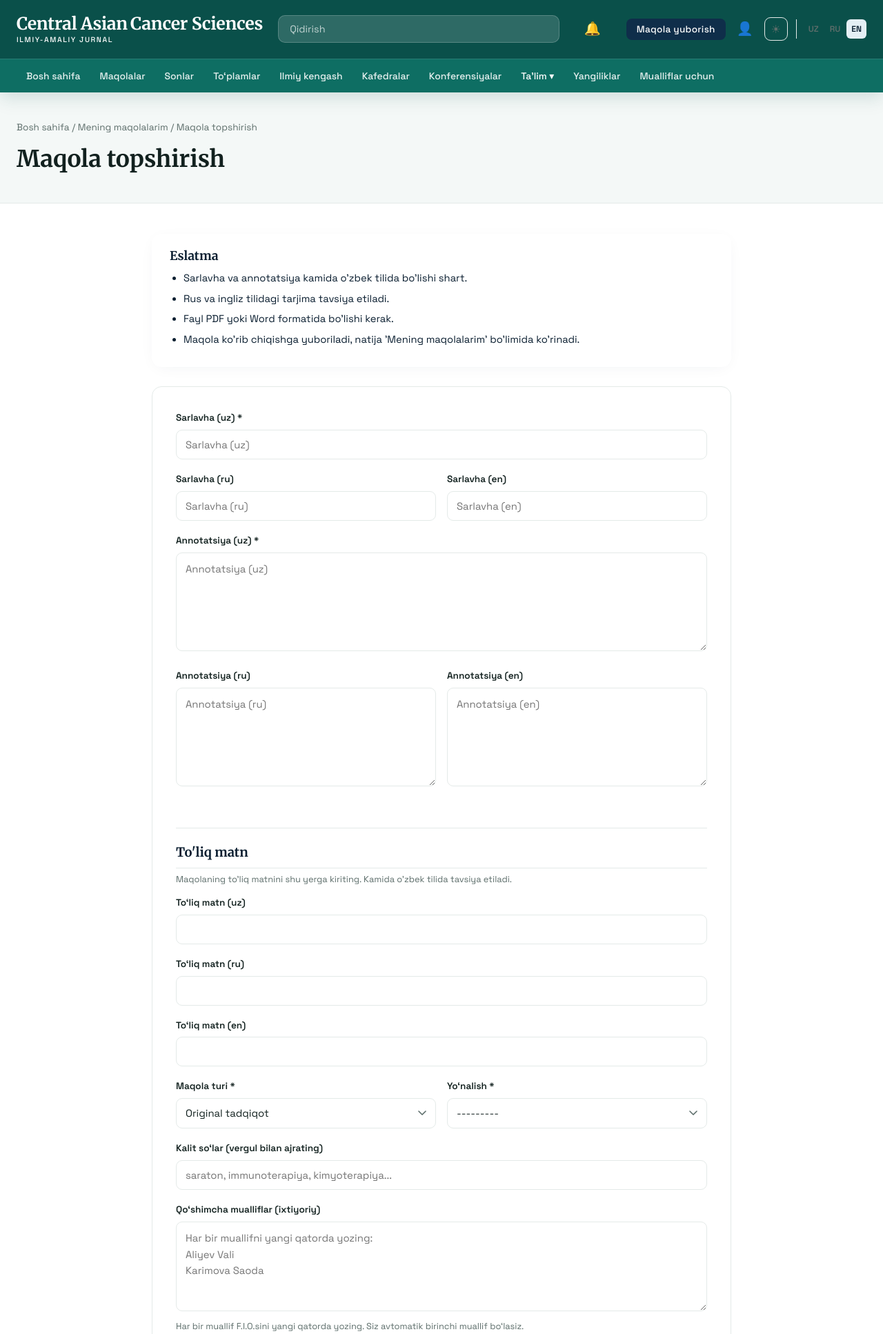
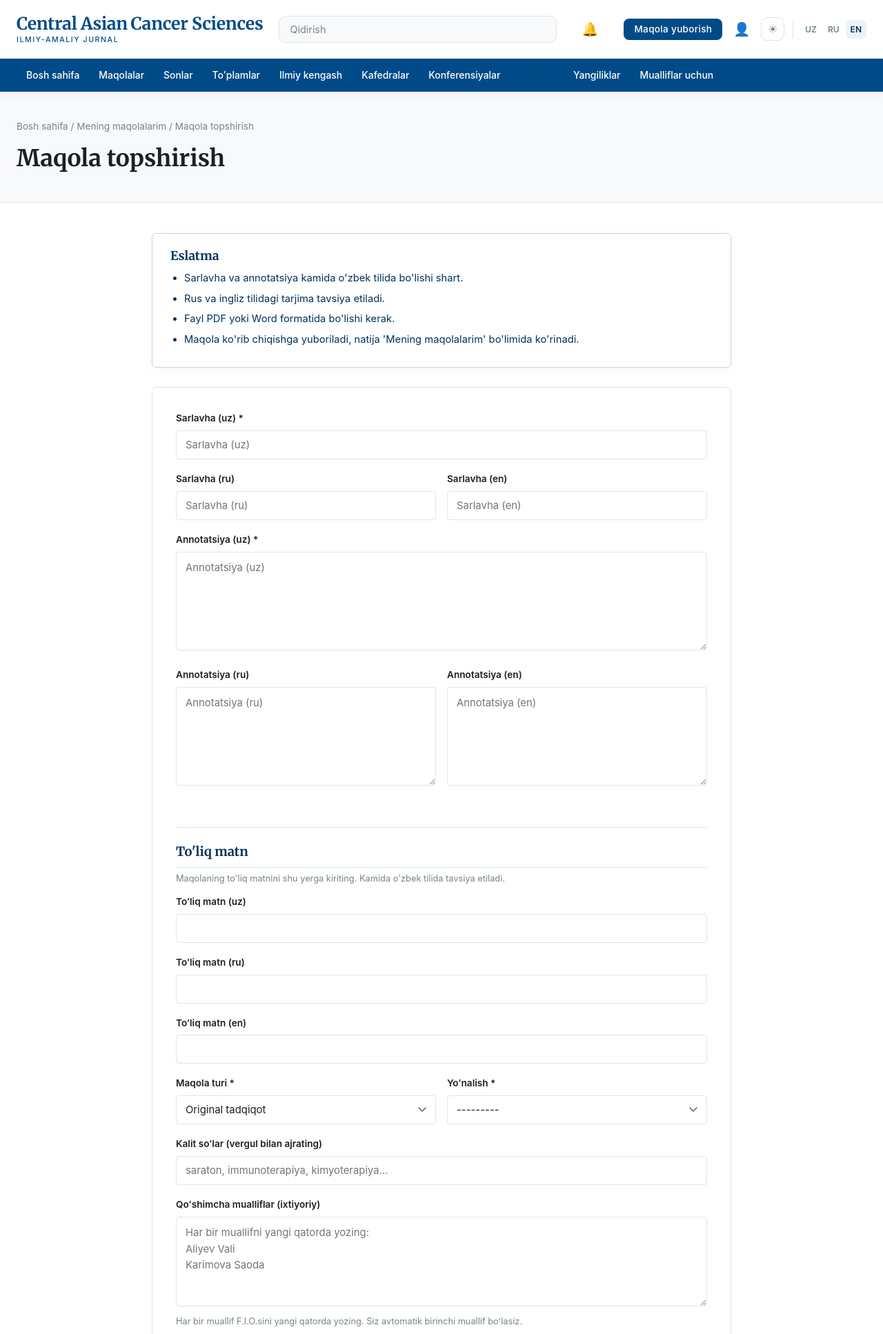
Before and after one commit to KarimovProject/Journal_cancercenter, a Django app: page /ilm-fan/maqola-yuborish/ in a window 1280 px wide. Shown: the top 1934 px of the page at 69% size. Run offline with Django 5.2, Linux system fonts and the light colour scheme; the visitor is signed in with stand-in values (Sample User, id 1); data comes from the database, SQL or seed files in the repository; data that the repository does not hold is empty; parts of the project's set-up code (start-up, migrations or seed data) failed here and were passed over.

Commit message:
Enhance academic design and crisp borders

```diff
--- a/static/css/style.css
+++ b/static/css/style.css
@@ -3,22 +3,22 @@
        DESIGN TOKENS
        ============================================================ */
     :root{
-        --brand:#0f2e4a;          /* deep clinical teal */
-        --brand-dark:#0a1e30;
-        --brand-light:#e5eff5;
-        --accent:#00E5FF;         /* warm clay, used sparingly */
-        --ink:#12211f;            /* near-black, green undertone */
-        --ink-soft:#2f3d3a;
-        --muted:#5c6d6a;
-        --line:#e4eae8;
+        --brand:#004B87;          /* Premium Academic Blue */
+        --brand-dark:#003159;
+        --brand-light:#eaf3fa;
+        --accent:#FF6A13;         /* Vibrant Orange for actions */
+        --ink:#1a2024;            /* crisp near-black */
+        --ink-soft:#445056;
+        --muted:#73848c;
+        --line:#dee5e8;
         --bg:#ffffff;
-        --bg-soft:#f4f8f7;
-        --radius:14px;
-        --radius-sm:9px;
-        --shadow:0 1px 2px rgba(18,33,31,.05), 0 1px 3px rgba(18,33,31,.06);
-        --shadow-lg:0 18px 40px -22px rgba(14,110,99,.42);
+        --bg-soft:#f8f9fa;
+        --radius:6px;             /* sharper, professional corners */
+        --radius-sm:4px;
+        --shadow:0 1px 3px rgba(0,75,135,.08), 0 2px 6px rgba(0,75,135,.04);
+        --shadow-lg:0 12px 30px -10px rgba(0,75,135,.15);
         --maxw:1200px;
-        --sans:'Space Grotesk',system-ui,sans-serif;
+        --sans:'Inter',system-ui,sans-serif;
         --serif:'Merriweather',Georgia,serif;
     }
 
@@ -681,13 +681,11 @@ body.dark .footer {
 
 /* ============================================================
    LIGHT MODE PREMIUM ENHANCEMENTS (OVERRIDE)
-   ============================================================ */
-
-/* 1. Deep Teal Header for Light Mode */
+   ============================================================ */  /* 1. Academic White Header with Blue accents */
   body:not(.dark) .site-header {
-    background: #0a504a; /* Deep medical teal */
-    color: #ffffff;
-    box-shadow: 0 8px 24px rgba(10, 80, 74, 0.15);
+      background: #ffffff;
+      color: var(--brand);
+      box-shadow: 0 4px 12px rgba(0, 0, 0, 0.05);
       backdrop-filter: none;
       -webkit-backdrop-filter: none;
       border-bottom: none;
@@ -695,32 +693,37 @@ body:not(.dark) .site-header {
   body:not(.dark) .site-header .brand-mark,
   body:not(.dark) .site-header .brand-mark.alt,
   body:not(.dark) .site-header .brand-sub,
-body:not(.dark) .site-header .nav-drop-toggle,
+  body:not(.dark) .site-header .nav-drop-toggle {
+      color: var(--brand);
+  }
   body:not(.dark) .site-header .header-search button {
+      color: var(--muted);
+  }
+  body:not(.dark) .site-header .header-search button:hover {
+      color: var(--accent);
+  }
+  body:not(.dark) .header-nav-bar {
+      background: var(--brand);
+      border-top: none;
+  }
+  body:not(.dark) .header-nav-bar a {
       color: #ffffff;
   }
-body:not(.dark) .header-nav-bar {
-    background: #0e6e63; /* slightly lighter teal for bottom bar */
-    border-top: 1px solid rgba(255,255,255,0.1);
-}
-body:not(.dark) .header-nav-bar a {
-    color: rgba(255,255,255,0.9);
-}
   body:not(.dark) .header-nav-bar a:hover {
-    color: #ffffff;
-    background: rgba(255,255,255,0.1);
+      color: var(--accent);
+      background: rgba(255,255,255,0.05);
   }
   body:not(.dark) .header-search input {
-    background: rgba(255,255,255,0.15);
-    color: #ffffff;
-    border: 1px solid rgba(255,255,255,0.2);
+      background: var(--bg-soft);
+      color: var(--ink);
+      border: 1px solid var(--line);
   }
   body:not(.dark) .header-search input::placeholder {
-    color: rgba(255,255,255,0.7);
+      color: var(--muted);
   }
   body:not(.dark) .header-search input:focus {
       background: #ffffff;
-    color: #000000;
+      border-color: var(--brand);
   }
 body:not(.dark) .nav-drop-menu {
     background: #ffffff;
@@ -839,18 +822,20 @@ body.dark .hero {
    CLINICAL PRECISION LAYOUT UPDATES
    ============================================================ */
 .card, .conf-card, .eic-card, .submit-info {
-  border: none !important;
+  border: 1px solid #c2d6e6 !important;
   background: var(--bg);
-  box-shadow: 0 4px 24px -8px rgba(15, 46, 74, 0.08) !important;
-  transition: transform 0.3s ease, box-shadow 0.3s ease !important;
+  box-shadow: 0 4px 16px rgba(0, 30, 60, 0.04) !important;
+  transition: transform 0.3s ease, box-shadow 0.3s ease, border-color 0.3s ease !important;
 }
 .card:hover, .conf-card:hover {
-  transform: translateY(-3px) !important;
-  box-shadow: 0 12px 32px -8px rgba(15, 46, 74, 0.12) !important;
+  transform: translateY(-4px) !important;
+  box-shadow: 0 12px 32px rgba(0, 40, 80, 0.1) !important;
+  border-color: #9cbcd6 !important;
 }
 body.dark .card, body.dark .conf-card, body.dark .eic-card, body.dark .submit-info {
   background: #131d26 !important; /* Slightly distinct from page bg */
   box-shadow: 0 4px 24px -8px rgba(0, 0, 0, 0.3) !important;
+  border: 1px solid rgba(255,255,255,0.05) !important;
 }
 .container {
   max-width: 1280px !important;
```
Also changed, not shown: other parts of static/css/style.css (+19 -39 lines). Lines whose indentation alone changed are shown as unchanged.
